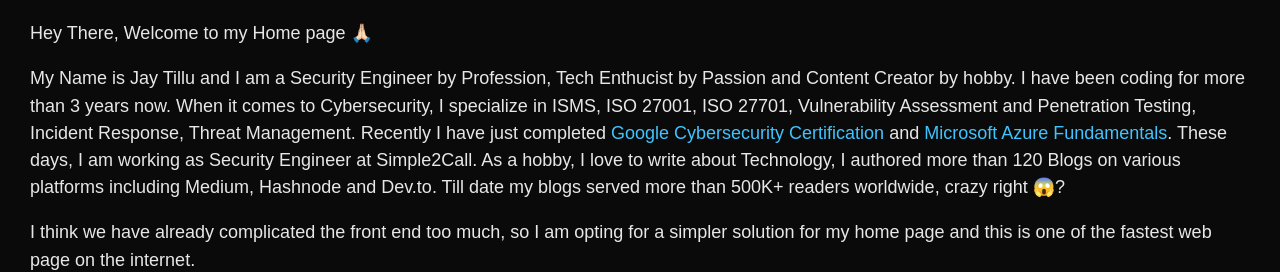
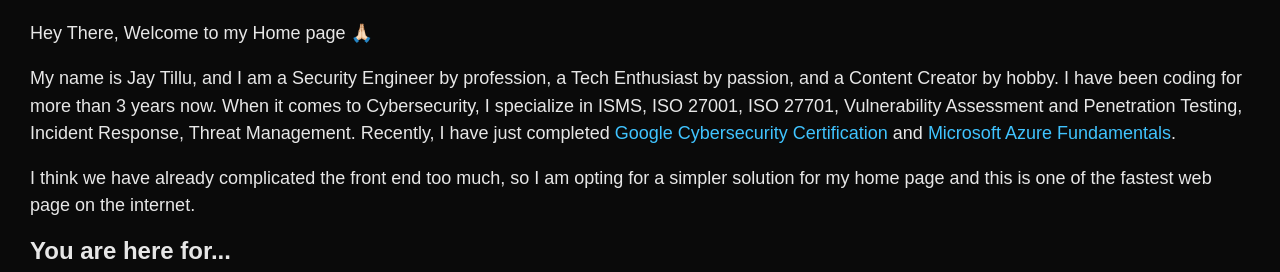
Before and after one commit to Jay-Tillu/Jay-4.0, a Next.js app: page / in a window 1280 px wide. Shown: the part 383-655 px from the top of the page. Built offline with nearby package versions, Linux system fonts and the light colour scheme.

Commit message:
P Tag Improved

```diff
--- a/src/app/page.js
+++ b/src/app/page.js
@@ -30,12 +30,12 @@
         <br />
 
         <p>
-          My Name is Jay Tillu and I am a Security Engineer by Profession, Tech
-          Enthucist by Passion and Content Creator by hobby. I have been coding
-          for more than 3 years now. When it comes to Cybersecurity, I
-          specialize in ISMS, ISO 27001, ISO 27701, Vulnerability Assessment and
-          Penetration Testing, Incident Response, Threat Management. Recently I
-          have just completed{" "}
+          My name is Jay Tillu, and I am a Security Engineer by profession, a
+          Tech Enthusiast by passion, and a Content Creator by hobby. I have
+          been coding for more than 3 years now. When it comes to Cybersecurity,
+          I specialize in ISMS, ISO 27001, ISO 27701, Vulnerability Assessment
+          and Penetration Testing, Incident Response, Threat Management.
+          Recently, I have just completed{" "}
           <Link
             href="https://www.coursera.org/account/accomplishments/professional-cert/5AMSXH3WEJLN"
             target="_blank"
@@ -50,17 +50,11 @@
             target="_blank"
             rel="noopener noreferrer"
             className="certification-link"
-
           >
             Microsoft Azure Fundamentals
           </Link>
-          . These days, I am working as Security Engineer at Simple2Call. As a
-          hobby, I love to write about Technology, I authored more than 120
-          Blogs on various platforms including Medium, Hashnode and Dev.to. Till
-          date my blogs served more than 500K+ readers worldwide, crazy right
-          😱?
+          .
         </p>
-
         <br />
 
         <p>
```
